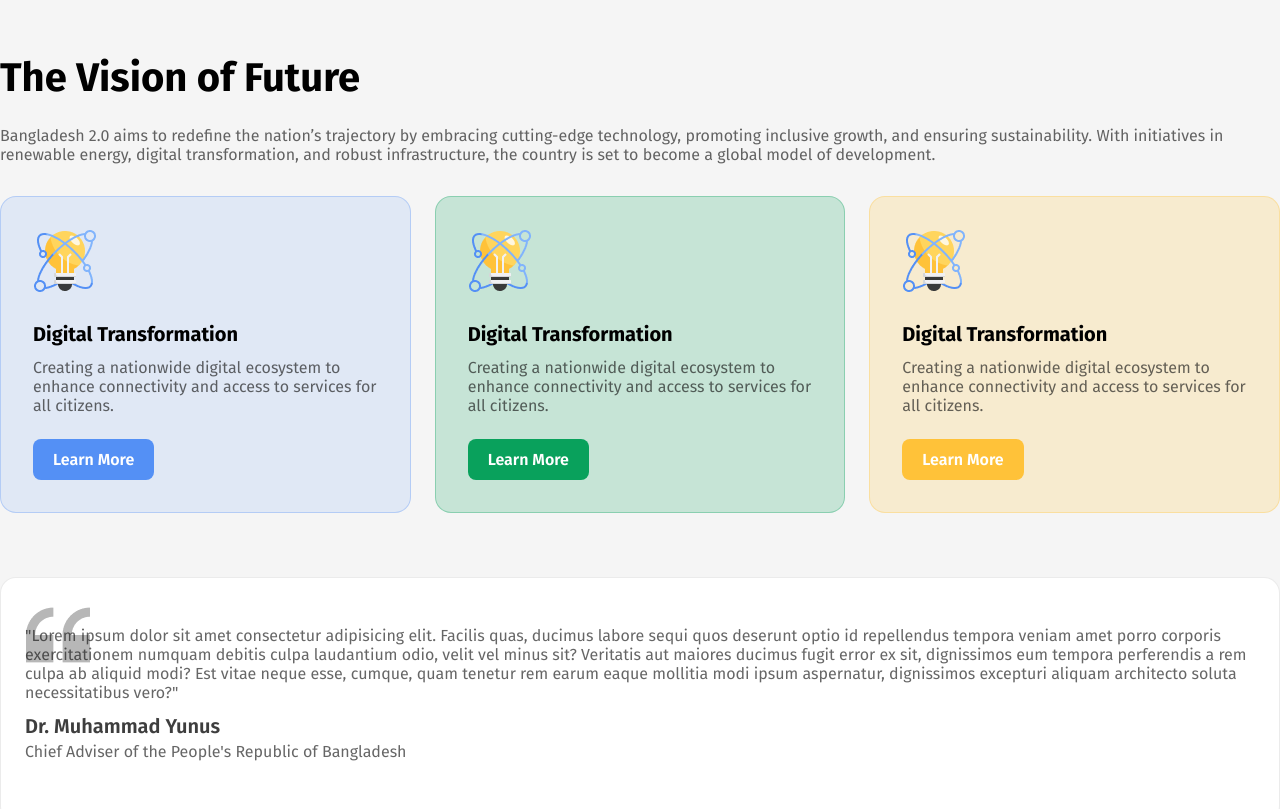
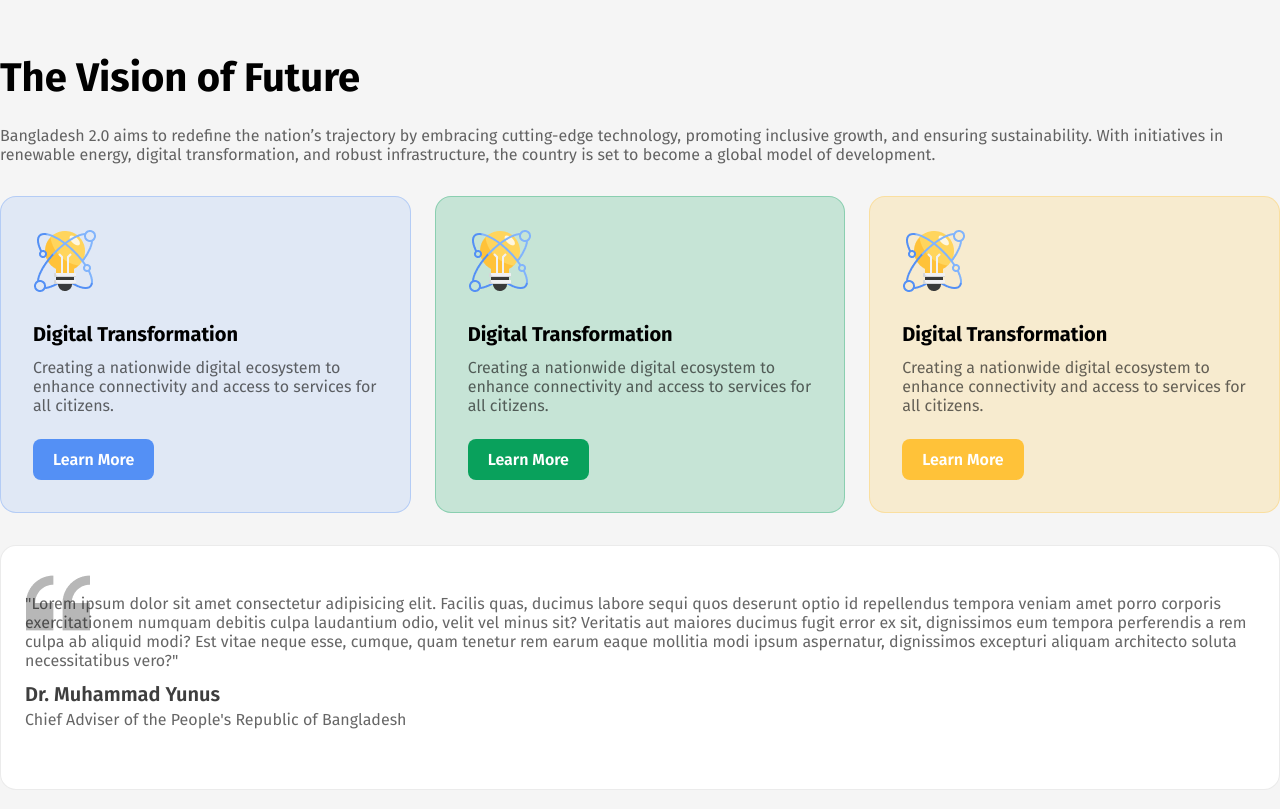
Before and after one commit to Zihan231/Bangladesh-2.0, a plain HTML site: page index.html in a window 1280 px wide. Shown: the part 1081-1890 px from the top of the page. Drawn offline with Linux system fonts and the light colour scheme.

Commit message:
Margin paddign fixed

```diff
--- a/styles.css
+++ b/styles.css
@@ -111,8 +111,8 @@ nav {
   padding: 24px;
   margin-top: 32px;
 }
-#vision-Section div {
-  margin-bottom: 32px;
+#Vision-Headings ,#Visson-Cards-container {
+    margin-bottom: 32px;
 }
 #Vision-Headings p {
   font-size: 16px;
```
